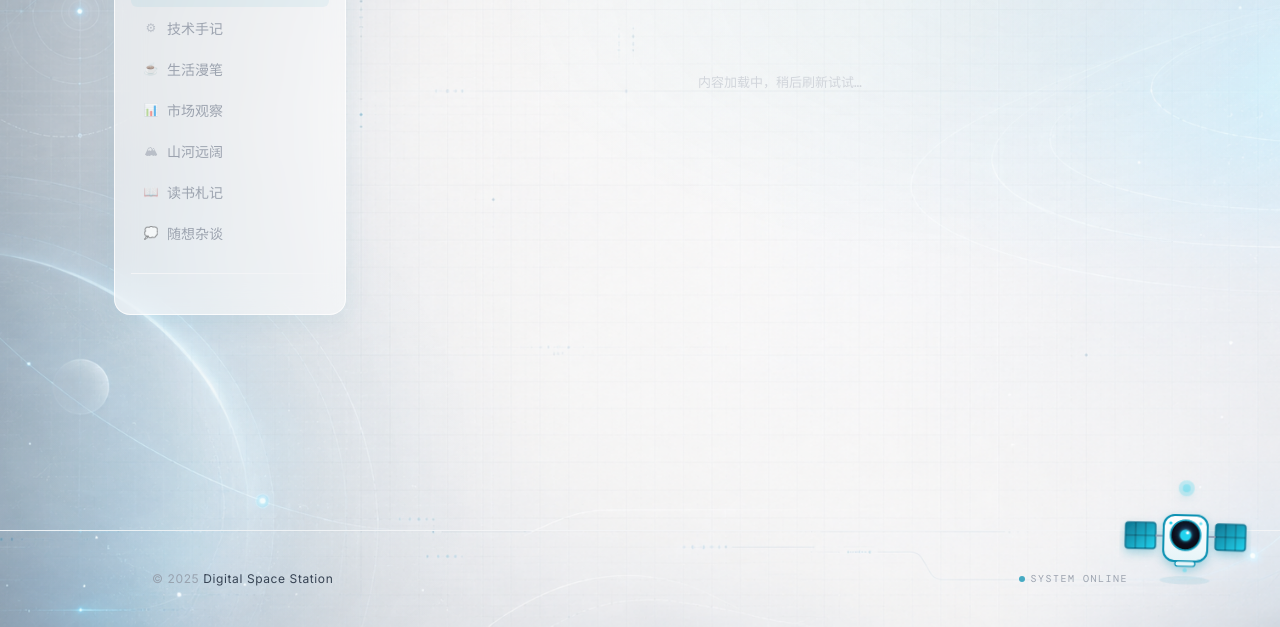
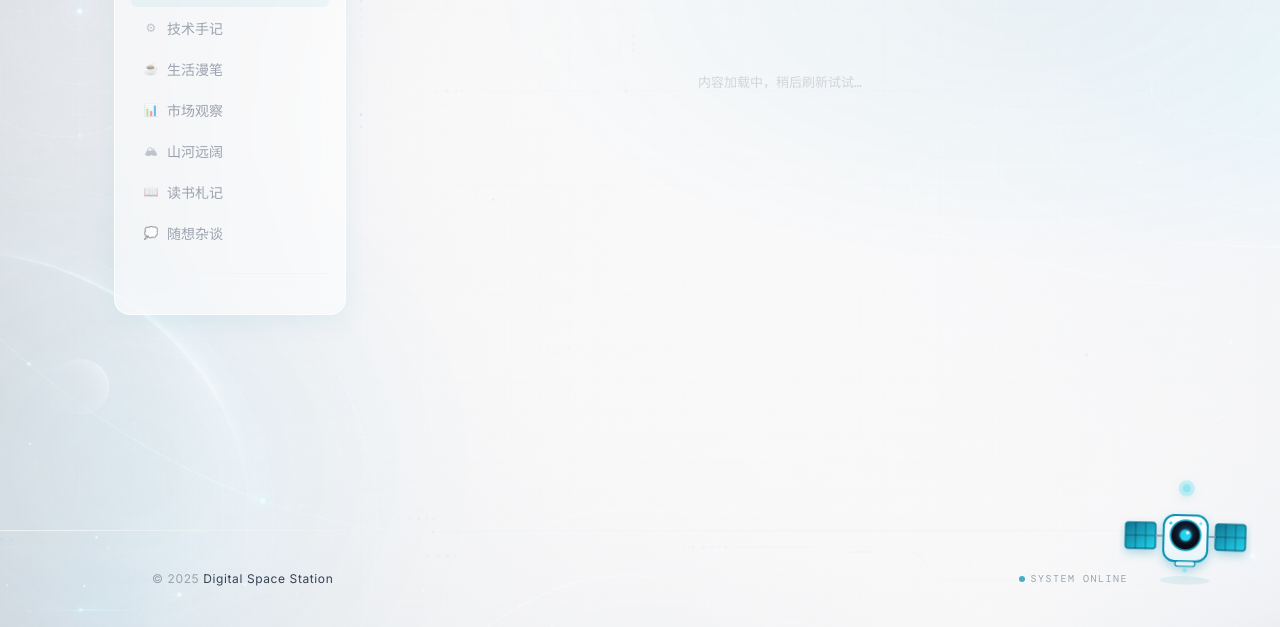
Before and after one commit to artemiskkk/digital-space-station, an Astro site in the folder space-station/: page /blog in a window 1280 px wide. Shown: the part 173-800 px from the top of the page. Built offline with nearby package versions, Linux system fonts and the light colour scheme; Astro itself is replaced by a stand-in of ours; no server answers; a web font is replaced by a local one.

Commit message:
tweak: soften inner-page tech background with white veil for calmer look

```diff
--- a/space-station/src/layouts/Layout.astro
+++ b/space-station/src/layouts/Layout.astro
@@ -59,7 +59,15 @@ const navLinks = [
 
     body {
       font-family: 'Inter', 'DM Mono', system-ui, sans-serif;
-      background: var(--bg) url('/background.png') center top / cover no-repeat fixed;
+      background-color: var(--bg);
+      /* 科技背景图 + 一层半透明白蒙版，让背景更淡、卡片更突出 */
+      background-image:
+        linear-gradient(rgba(250,250,251,0.66), rgba(250,250,251,0.66)),
+        url('/background.png');
+      background-size: cover, cover;
+      background-position: center, center top;
+      background-repeat: no-repeat, no-repeat;
+      background-attachment: fixed, fixed;
       color: var(--text);
       -webkit-font-smoothing: antialiased;
     }
```
Also changed, not shown: 8 other files.
